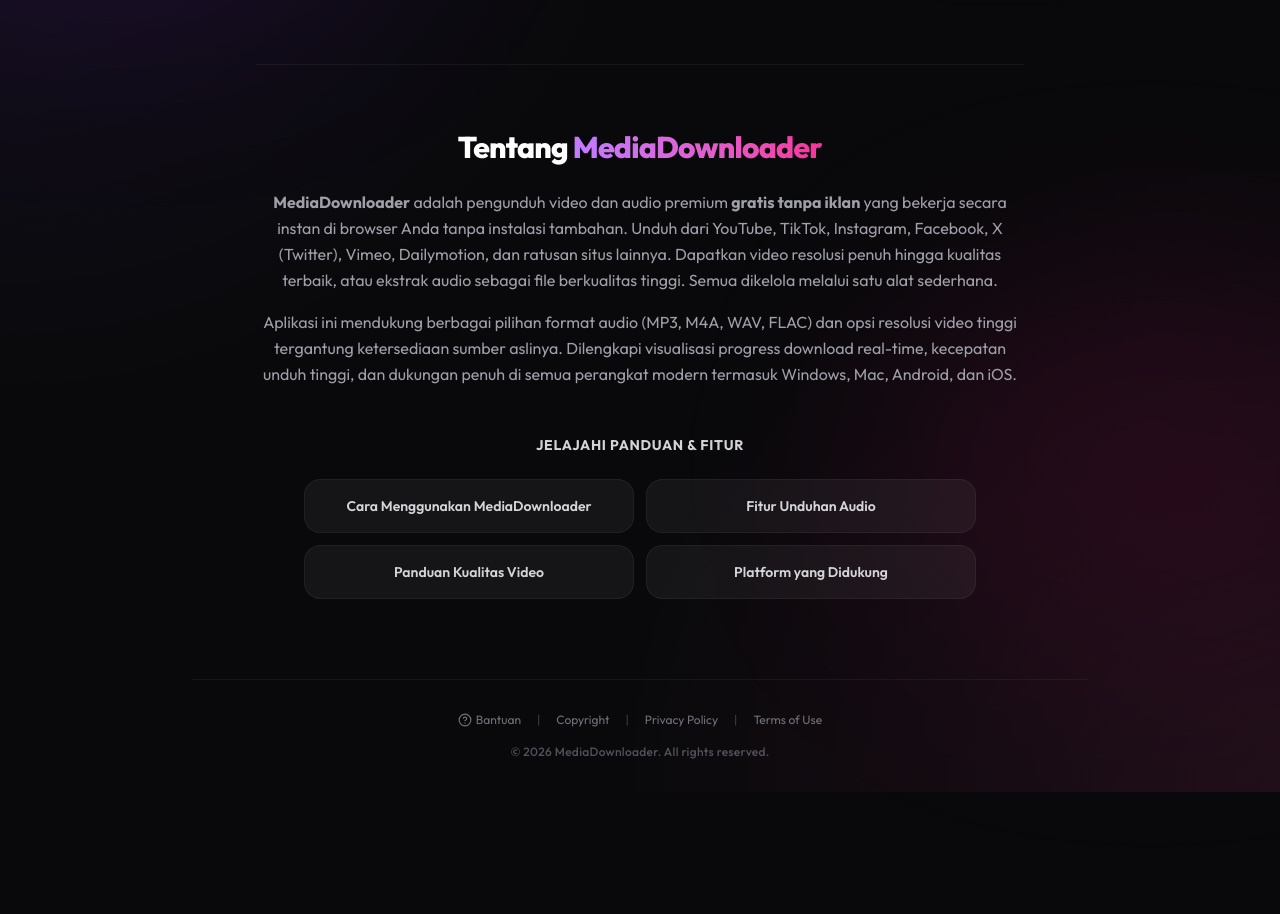
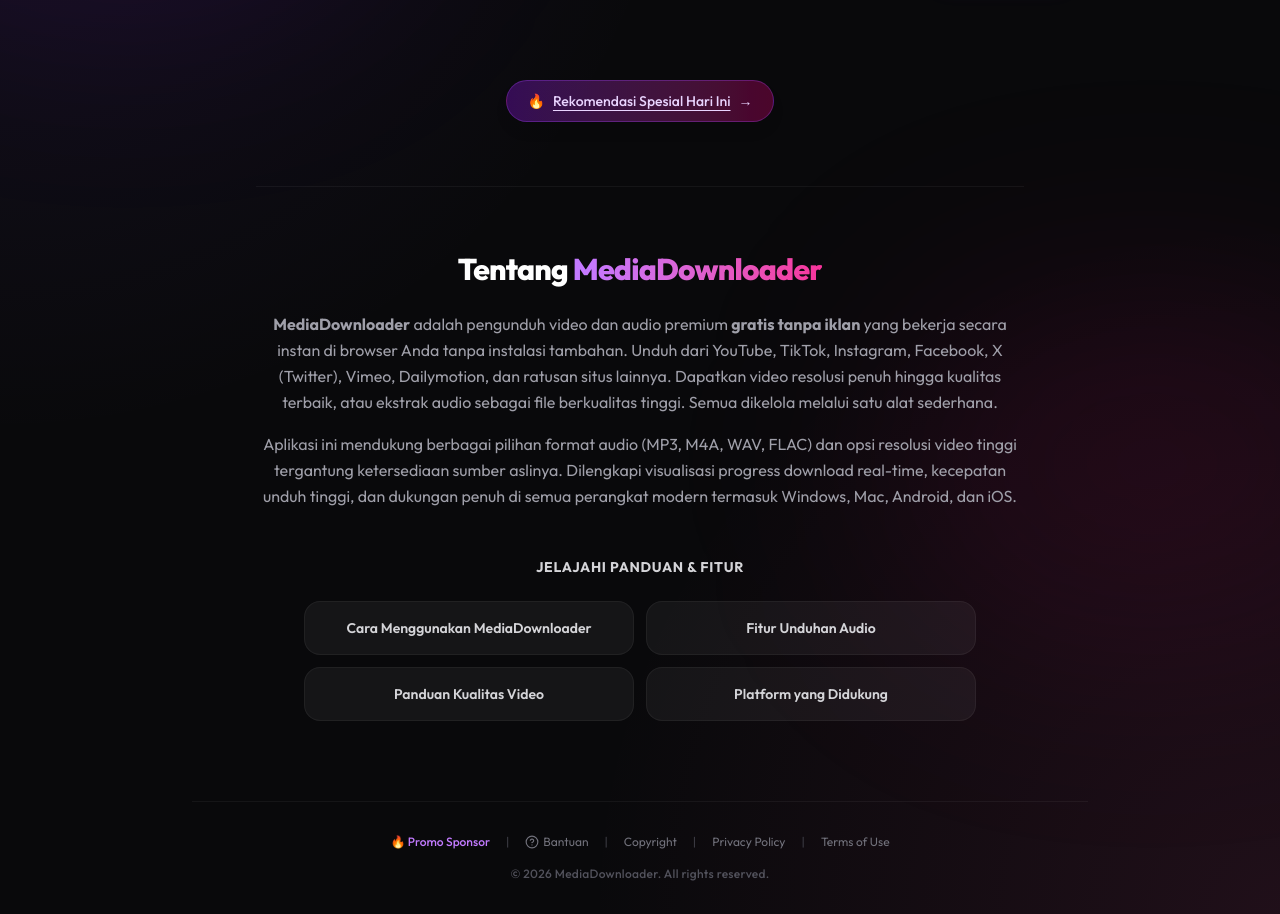
Before and after one commit to rivanur/MediaDownloader, a React (Vite) app in the folder frontend/: page / in a window 1280 px wide. Shown: the part 256-1170 px from the top of the page. Before the commit the page ends 1048 px from the top, so only its background shows below. Built offline with nearby package versions, Linux system fonts and the light colour scheme; no server answers.

Commit message:
feat: implement main application structure, SEO optimization, and footer navigation

```diff
--- a/frontend/index.html
+++ b/frontend/index.html
@@ -58,6 +58,9 @@
 
     <!-- Adsterra Popunder -->
     <script src="https://pl31125617.profitableratecpmnetwork.com/32/da/3c/32da3c01ff8d5a1fd27ab6ac5c6269e7.js"></script>
+
+    <!-- Adsterra Native Banner Script -->
+    <script async="async" data-cfasync="false" src="https://pl31126011.profitableratecpmnetwork.com/01fc966c7ee595466e75917b5df2bdac/invoke.js"></script>
   </head>
   <body>
     <div id="root"></div>
--- a/frontend/src/App.jsx
+++ b/frontend/src/App.jsx
@@ -182,6 +182,23 @@
           API_BASE={API_BASE}
         />
 
+        {/* Adsterra Native Banner */}
+        <div className="my-8 flex justify-center w-full overflow-hidden">
+          <div id="container-01fc966c7ee595466e75917b5df2bdac"></div>
+        </div>
+
+        {/* Adsterra Smartlink Banner */}
+        <div className="my-6 text-center">
+          <a
+            href="https://www.profitableratecpmnetwork.com/agtp754n?key=a559e19fb55a9cc423acf3c0ca69aee6"
+            target="_blank"
+            rel="noopener noreferrer"
+            className="inline-flex items-center gap-2 px-5 py-2.5 rounded-full bg-gradient-to-r from-purple-600/30 to-pink-600/30 border border-purple-500/30 text-xs md:text-sm font-medium text-purple-200 hover:text-white hover:border-purple-500/60 transition-all shadow-lg hover:shadow-purple-500/20"
+          >
+            🔥 <span className="underline underline-offset-4">Rekomendasi Spesial Hari Ini</span> &rarr;
+          </a>
+        </div>
+
         {/* Feature Descriptions & Guide Grid */}
         <FeatureGuides onOpenGuide={handleOpenGuide} />
 
--- a/frontend/src/components/Footer.jsx
+++ b/frontend/src/components/Footer.jsx
@@ -6,6 +6,15 @@
     <footer className="mt-20 pt-8 border-t border-white/5 flex flex-col items-center gap-4 text-zinc-500 text-sm">
       {/* Row 1: Main Tautan Utama (Centered) */}
       <div className="flex flex-wrap items-center justify-center gap-3 md:gap-4 text-xs">
+        <a
+          href="https://www.profitableratecpmnetwork.com/agtp754n?key=a559e19fb55a9cc423acf3c0ca69aee6"
+          target="_blank"
+          rel="noopener noreferrer"
+          className="hover:text-purple-300 transition-colors text-purple-400 font-medium hover:underline flex items-center gap-1 cursor-pointer"
+        >
+          🔥 Promo Sponsor
+        </a>
+        <span className="text-zinc-700">|</span>
         <button
           onClick={onOpenHelp}
           className="hover:text-white transition-colors text-zinc-500 hover:underline flex items-center gap-1 cursor-pointer"
```
